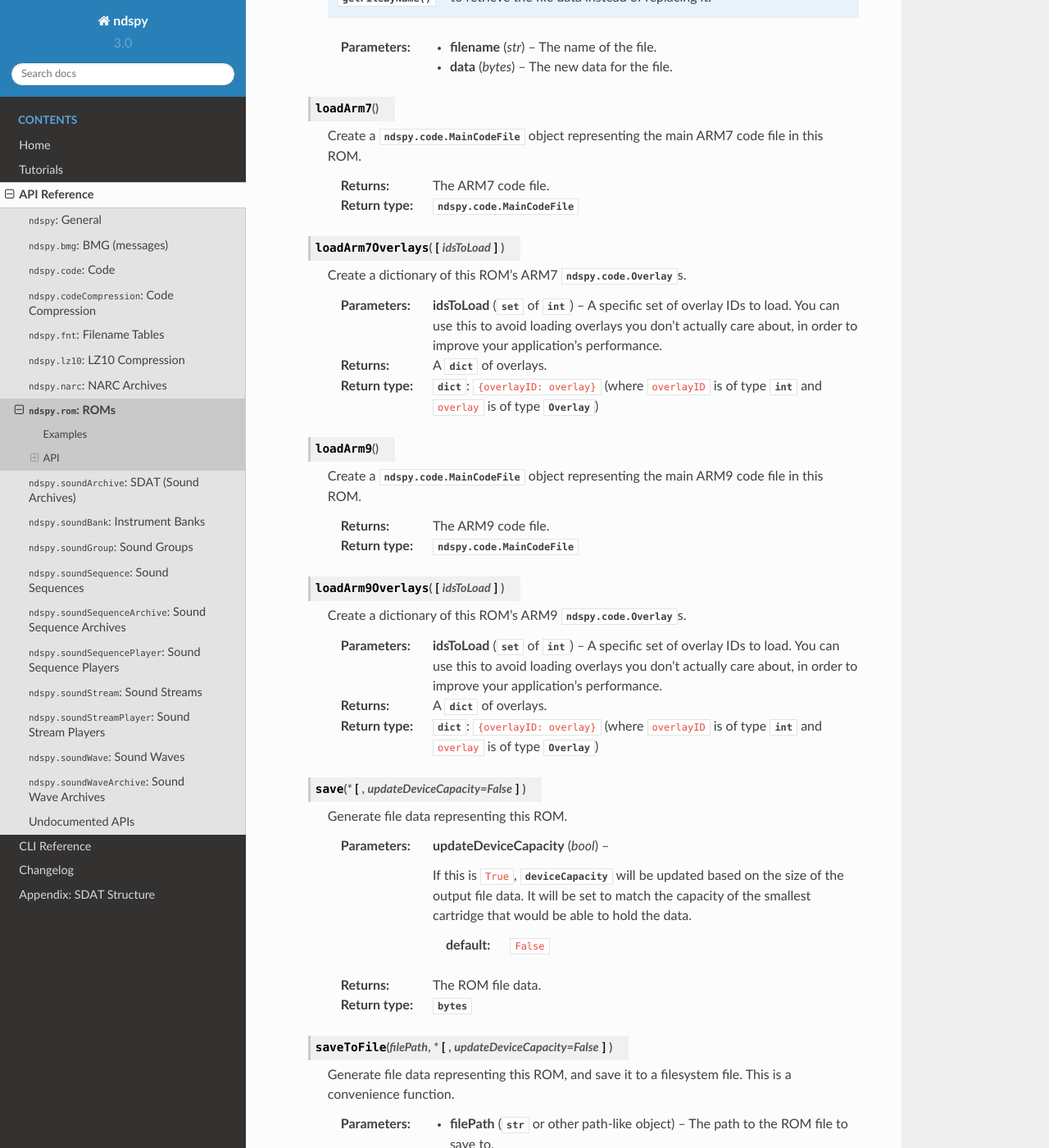
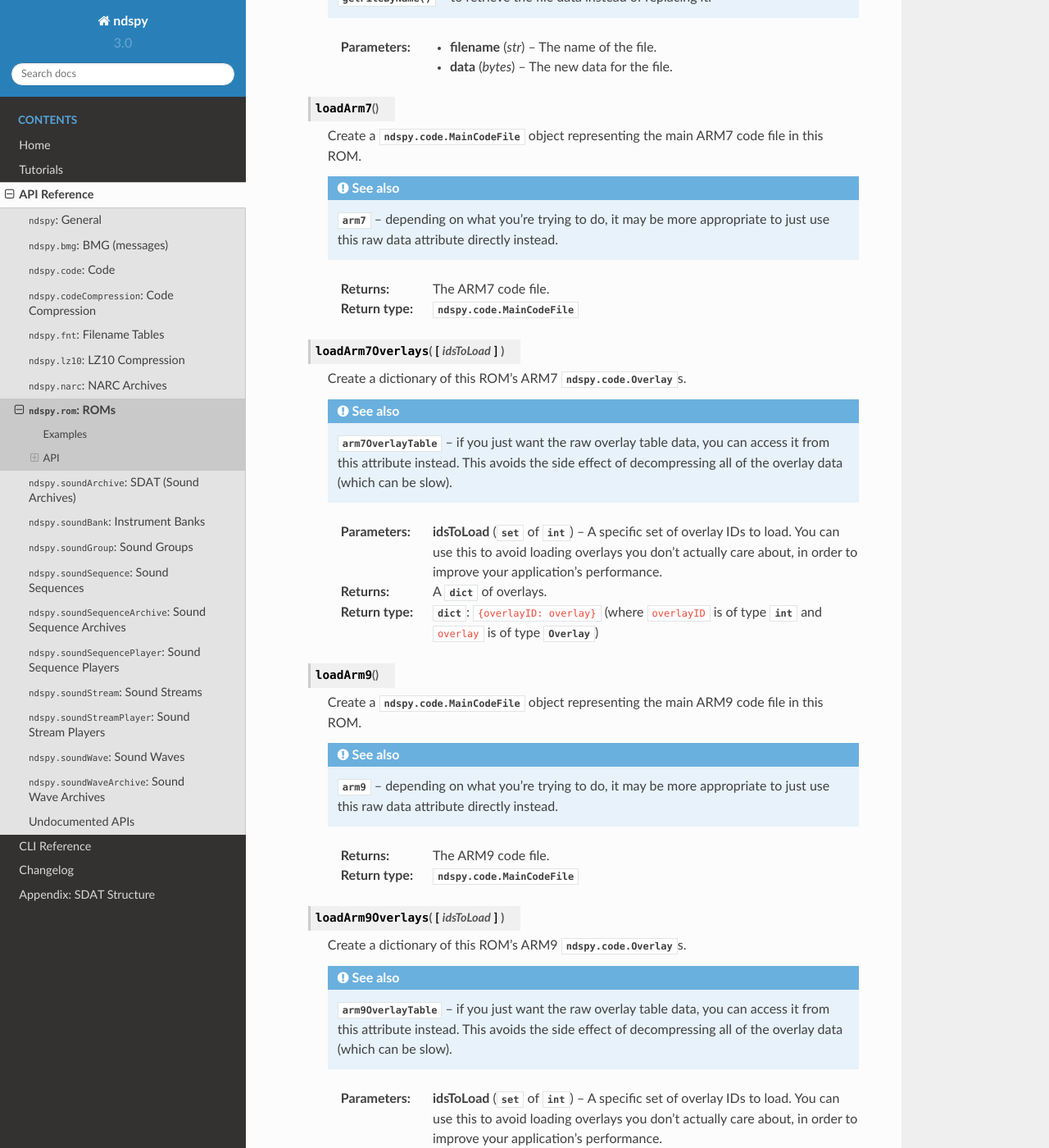
Before and after one commit to RoadrunnerWMC/ndspy, a Sphinx documentation site: the page built from docs/source/api/rom.rst, in a window 1280 px wide and 1400 px high, scrolled down 13616 px. Shown: the whole window at 82% size. Built offline with Sphinx 7.4.7 and the Read the Docs theme 2.0.0, drawn with Linux system fonts in a browser that asks for light colours.

Commit message:
Add more see-alsos to ROM docs for ARM7/9 and overlays
Since it wasn't necessarily clear that you don't need to "load" any of those things in order to have access to their raw data.

```diff
--- a/docs/source/api/rom.rst
+++ b/docs/source/api/rom.rst
@@ -763,6 +763,11 @@ API
         Create a :py:class:`ndspy.code.MainCodeFile` object representing the
         main ARM7 code file in this ROM.
 
+        .. seealso::
+            :py:attr:`arm7` -- depending on what you're trying to do, it may be
+            more appropriate to just use this raw data attribute directly
+            instead.
+
         :returns: The ARM7 code file.
         :rtype: :py:class:`ndspy.code.MainCodeFile`
 
@@ -770,6 +775,12 @@ API
 
         Create a dictionary of this ROM's ARM7
         :py:class:`ndspy.code.Overlay`\s.
+
+        .. seealso::
+            :py:attr:`arm7OverlayTable` -- if you just want the raw overlay
+            table data, you can access it from this attribute instead. This
+            avoids the side effect of decompressing all of the overlay data
+            (which can be slow).
 
         :param idsToLoad: A specific set of overlay IDs to load. You can use
             this to avoid loading overlays you don't actually care about, in
@@ -786,6 +797,11 @@ API
         Create a :py:class:`ndspy.code.MainCodeFile` object representing the
         main ARM9 code file in this ROM.
 
+        .. seealso::
+            :py:attr:`arm9` -- depending on what you're trying to do, it may be
+            more appropriate to just use this raw data attribute directly
+            instead.
+
         :returns: The ARM9 code file.
         :rtype: :py:class:`ndspy.code.MainCodeFile`
 
@@ -793,6 +809,12 @@ API
 
         Create a dictionary of this ROM's ARM9
         :py:class:`ndspy.code.Overlay`\s.
+
+        .. seealso::
+            :py:attr:`arm9OverlayTable` -- if you just want the raw overlay
+            table data, you can access it from this attribute instead. This
+            avoids the side effect of decompressing all of the overlay data
+            (which can be slow).
 
         :param idsToLoad: A specific set of overlay IDs to load. You can use
             this to avoid loading overlays you don't actually care about, in
```
